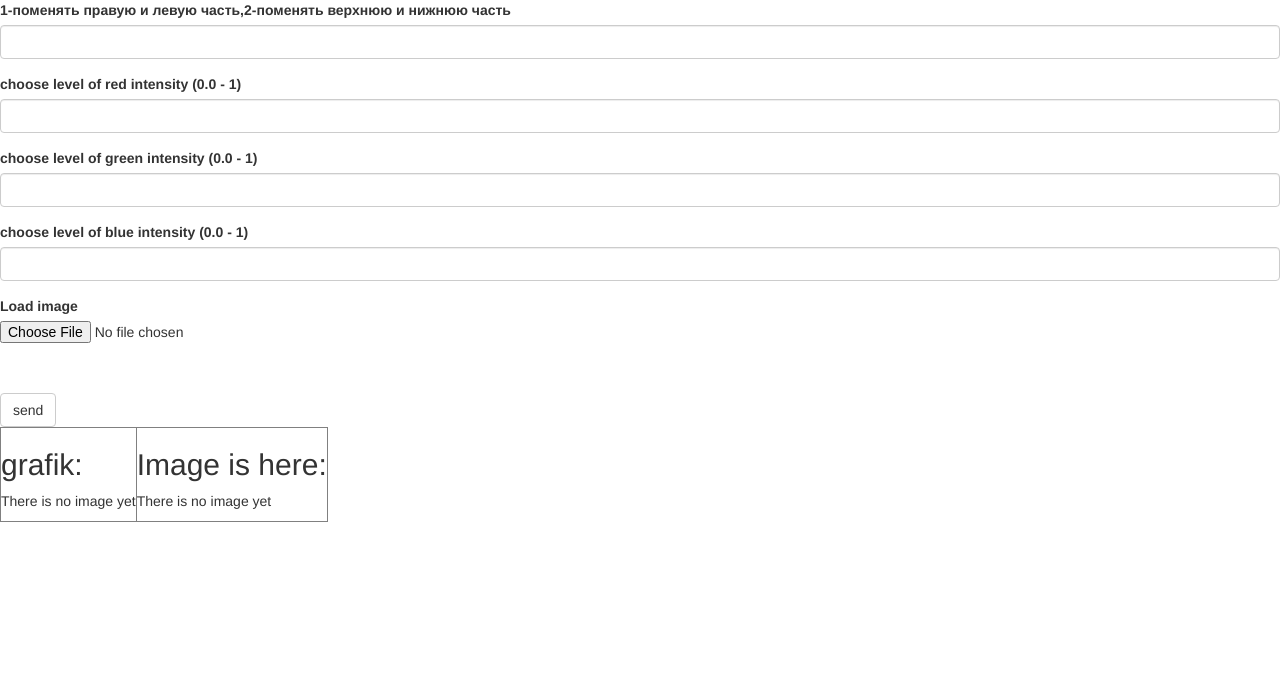
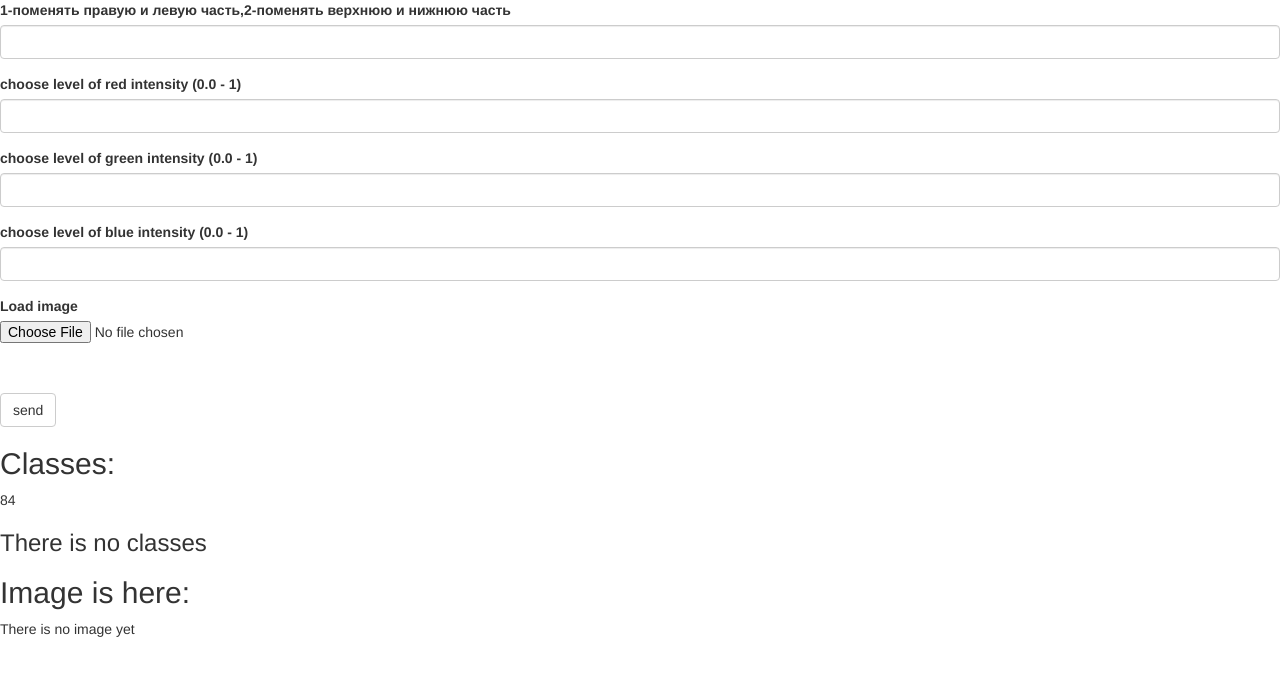
Before and after one commit to Superkotleta/vitalya_iz, a Flask app: page /net in a window 1280 px wide. Shown: the top 676 px of the page. Run offline with Flask 2, Linux system fonts and the light colour scheme; some libraries are stand-ins or nearby versions.

Commit message:
Update net.html

```diff
--- a/flaskapp/templates/net.html
+++ b/flaskapp/templates/net.html
@@ -6,27 +6,25 @@
 {% block content %}
 {{ wtf.quick_form(form, method='post',enctype="multipart/form-data", action="net") }}
 <!-- один из стандартных тэгов html - заголовок второго уровня -->
+<h2>Classes: </h2>
+84
 <!-- проверяем есть ли данные классификации -->
-<table border="1">
- <td>
-  <h2> grafik: </h2>
-  {% if gr_name %}
-   <p>{{gr_name}}
-   <p><img src={{gr_name}}/>
+{% if neurodic %}
+ <!-- запускаем цикл прохода по словарю и отображаем ключ-значение -->
+ <!-- классифицированных файлов -->
+ {% for key, value in neurodic.items() %}
+ <h3>{{key}}: {{value}}</h3>
+ {% endfor %}
 {% else %}
-   <p> There is no image yet </p>
+ <h3> There is no classes </h3>
 {% endif %}
- </td>
- <td>
 <h2>Image is here: </h2>
 <!-- отображаем загруженное изображение с закругленными углами -->
 <!-- если оно есть (после submit) -->
 {% if image_name %}
  <p>{{image_name}}
-   <p><img src={{image_name}}/>
+ <p><img src={{image_name}} class="img-rounded" alt="My Image" width = 224 height=224 />
 {% else %}
  <p> There is no image yet </p>
 {% endif %}
- </td>
-</table>
 {% endblock %}
```
Lines whose indentation alone changed are shown as unchanged.
